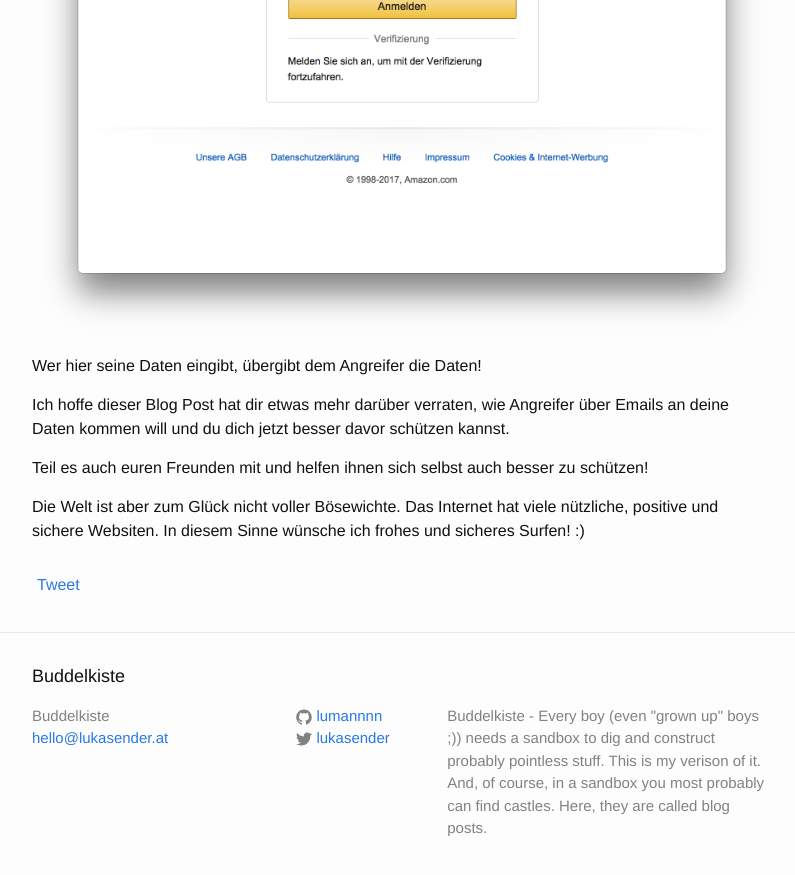
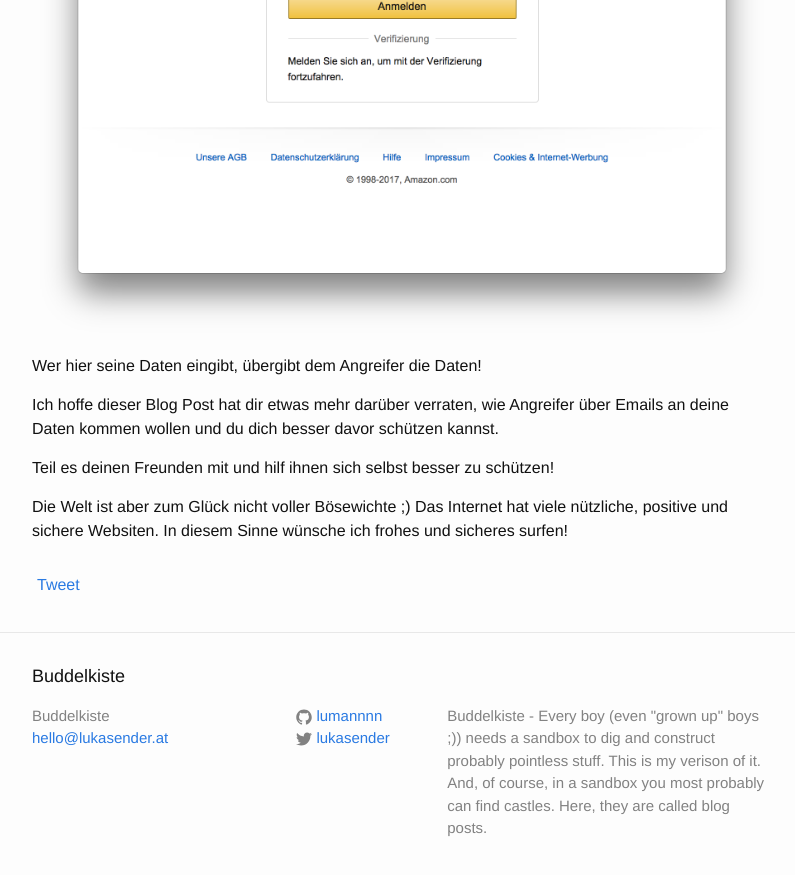
Before and after one commit to lukasender/buddelkiste, a Jekyll site: the page built from static-web/_posts/2017-06-16-vorsicht-vor-spam.markdown, in a window 1280 px wide and 900 px high, scrolled down 4577 px. Shown: the top 875 px of the window, without its empty margins (238-1033 px from the left). Built offline with Jekyll 4.4.1, drawn with Linux system fonts in a browser that asks for light colours; comment, search, counter and statistics services are not loaded.

Commit message:
post: phishing: fix typos

```diff
--- a/static-web/_posts/2017-06-16-vorsicht-vor-spam.markdown
+++ b/static-web/_posts/2017-06-16-vorsicht-vor-spam.markdown
@@ -80,12 +80,11 @@
 Wer hier seine Daten eingibt, übergibt dem Angreifer die Daten!
 
 Ich hoffe dieser Blog Post hat dir etwas mehr darüber verraten, wie Angreifer
-über Emails an deine Daten kommen will und du dich jetzt besser davor schützen
+über Emails an deine Daten kommen wollen und du dich besser davor schützen
 kannst.
 
-Teil es auch euren Freunden mit und helfen ihnen sich selbst auch besser zu
-schützen!
+Teil es deinen Freunden mit und hilf ihnen sich selbst besser zu schützen!
 
-Die Welt ist aber zum Glück nicht voller Bösewichte. Das Internet hat viele
+Die Welt ist aber zum Glück nicht voller Bösewichte ;) Das Internet hat viele
 nützliche, positive und sichere Websiten.
-In diesem Sinne wünsche ich frohes und sicheres Surfen! :)
+In diesem Sinne wünsche ich frohes und sicheres surfen!
```
